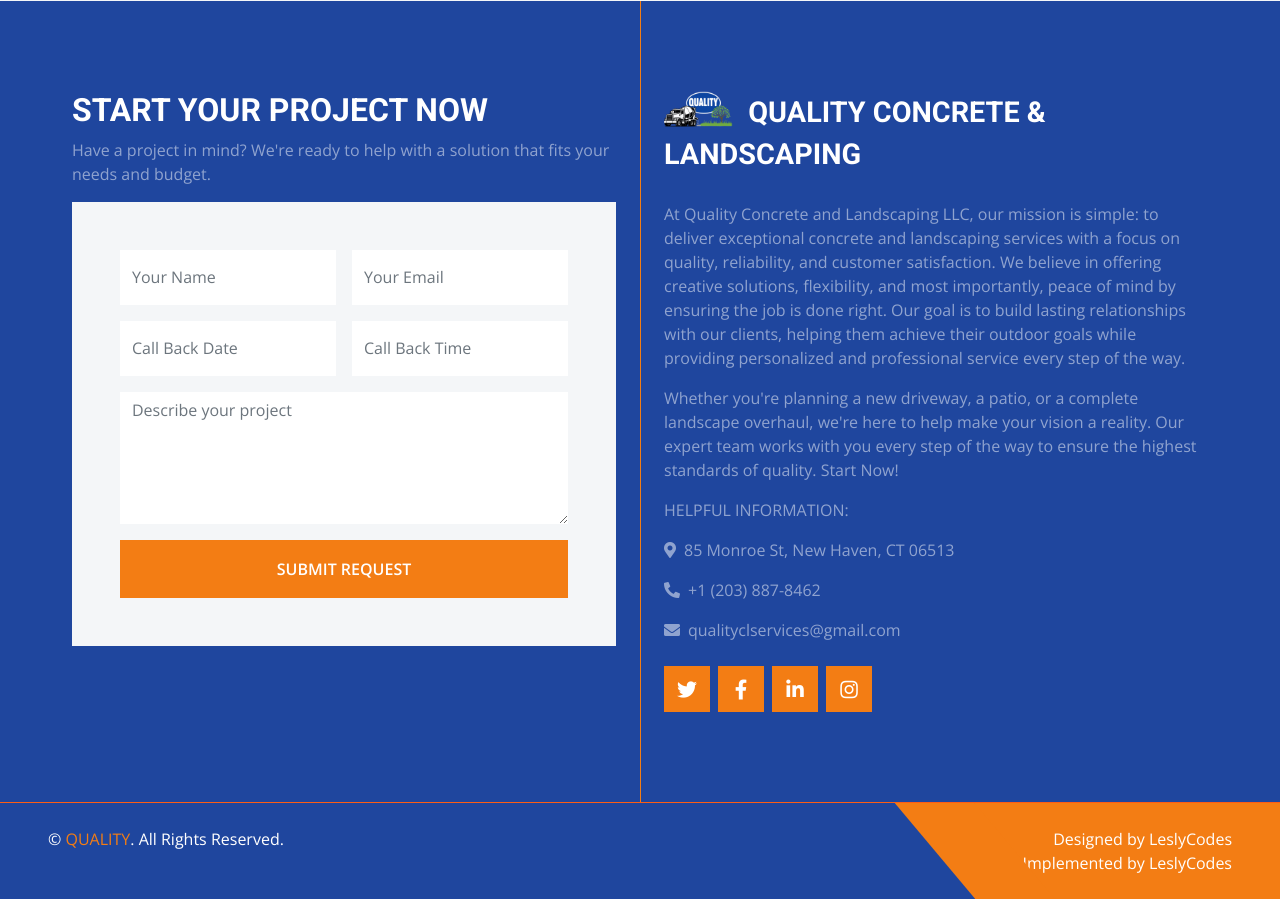
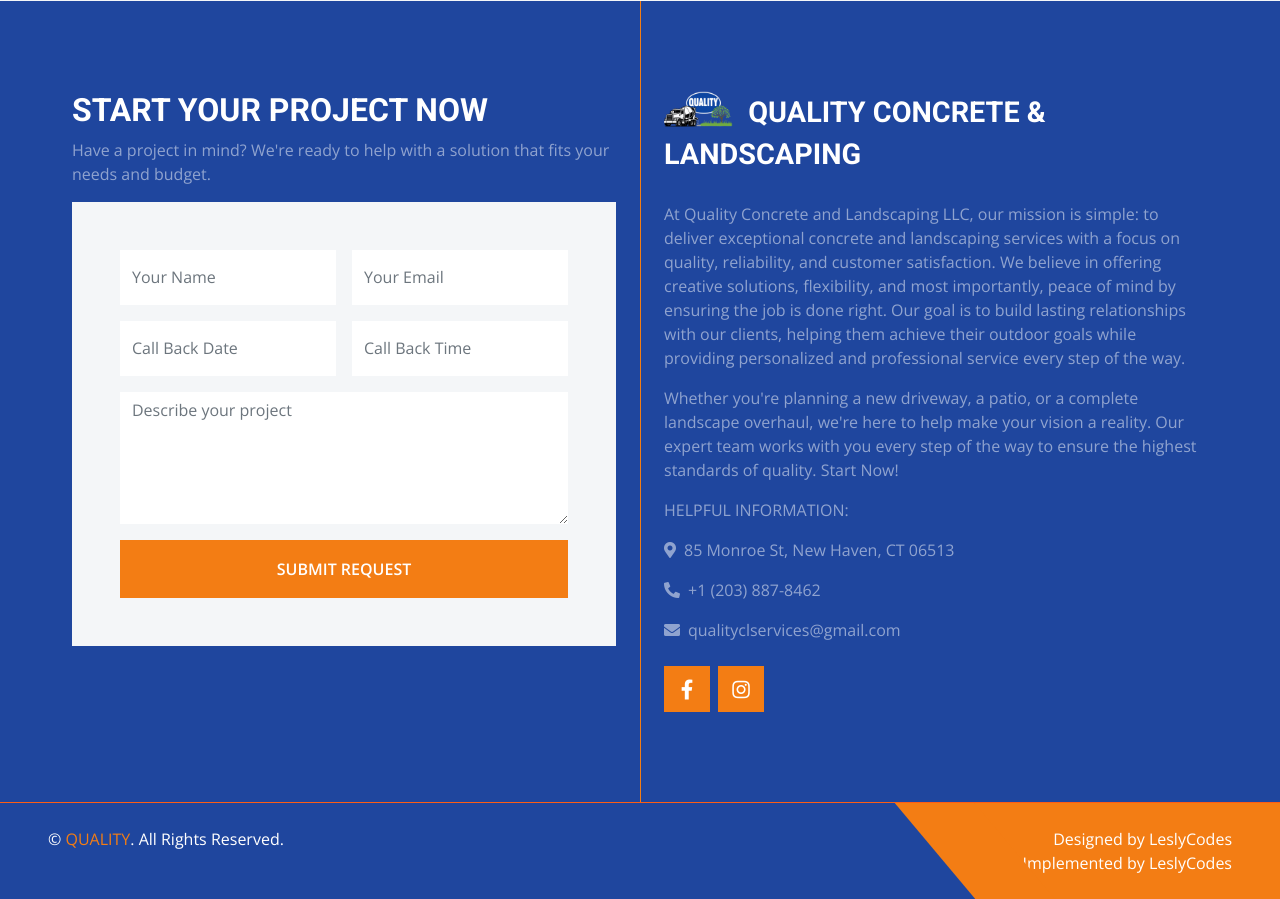
Before and after one commit to qualityservices08/website, a plain HTML site: page project.html in a window 1280 px wide. Shown: the part 3035-3934 px from the top of the page. Drawn offline with nearby package versions, Linux system fonts and the light colour scheme.

Commit message:
fixed links

```diff
--- a/project.html
+++ b/project.html
@@ -426,10 +426,8 @@
 
                 <!-- Social Media Links -->
                 <div class="d-flex justify-content-start mt-4">
-                    <a class="btn btn-lg btn-primary btn-lg-square rounded-0 me-2" href="#"><i class="fab fa-twitter"></i></a>
-                    <a class="btn btn-lg btn-primary btn-lg-square rounded-0 me-2" href="#"><i class="fab fa-facebook-f"></i></a>
-                    <a class="btn btn-lg btn-primary btn-lg-square rounded-0 me-2" href="#"><i class="fab fa-linkedin-in"></i></a>
-                    <a class="btn btn-lg btn-primary btn-lg-square rounded-0" href="#"><i class="fab fa-instagram"></i></a>
+                    <a class="btn btn-lg btn-primary btn-lg-square rounded-0 me-2" href="https://www.facebook.com/share/1ACUHYUA9F/?mibextid=wwXIfr"><i class="fab fa-facebook-f"></i></a>
+                    <a class="btn btn-lg btn-primary btn-lg-square rounded-0" href="https://www.instagram.com/qualitycllandscaping/"><i class="fab fa-instagram"></i></a>
                 </div>
             </div>
         </div>
```
